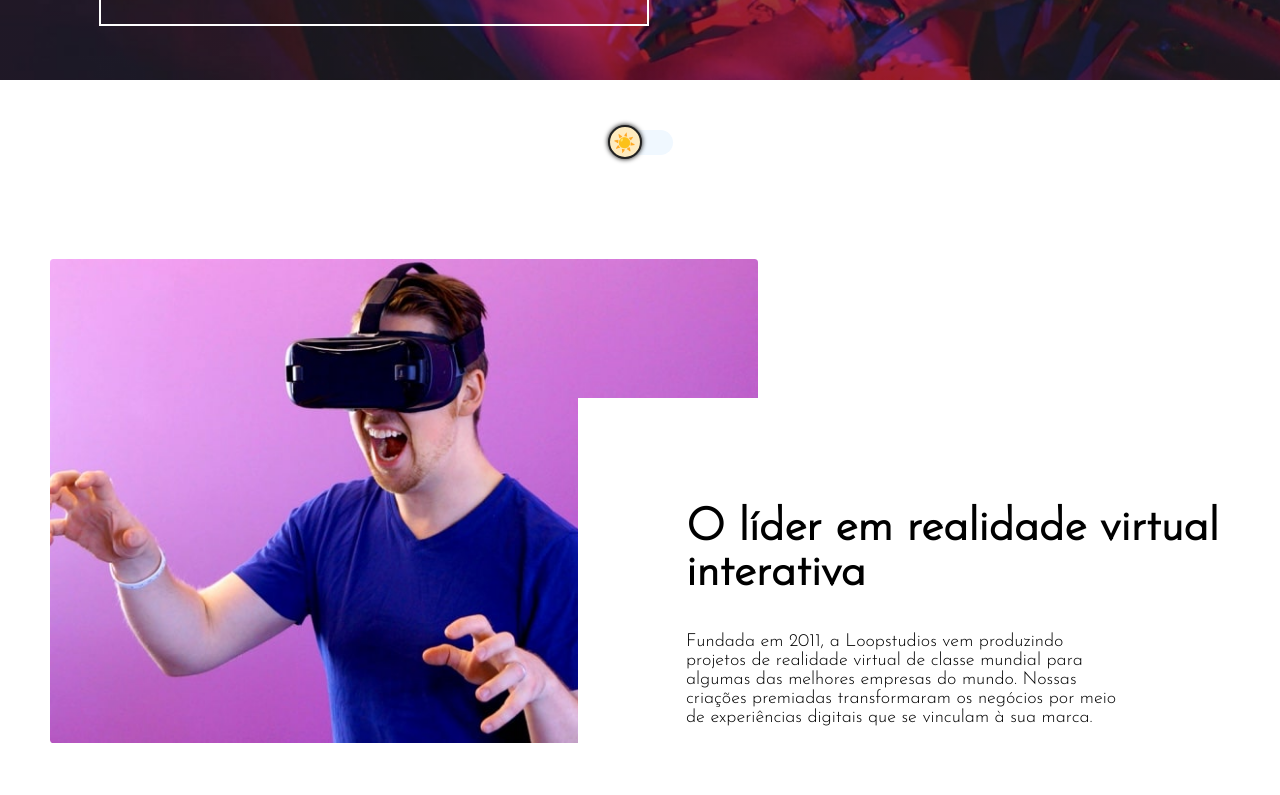
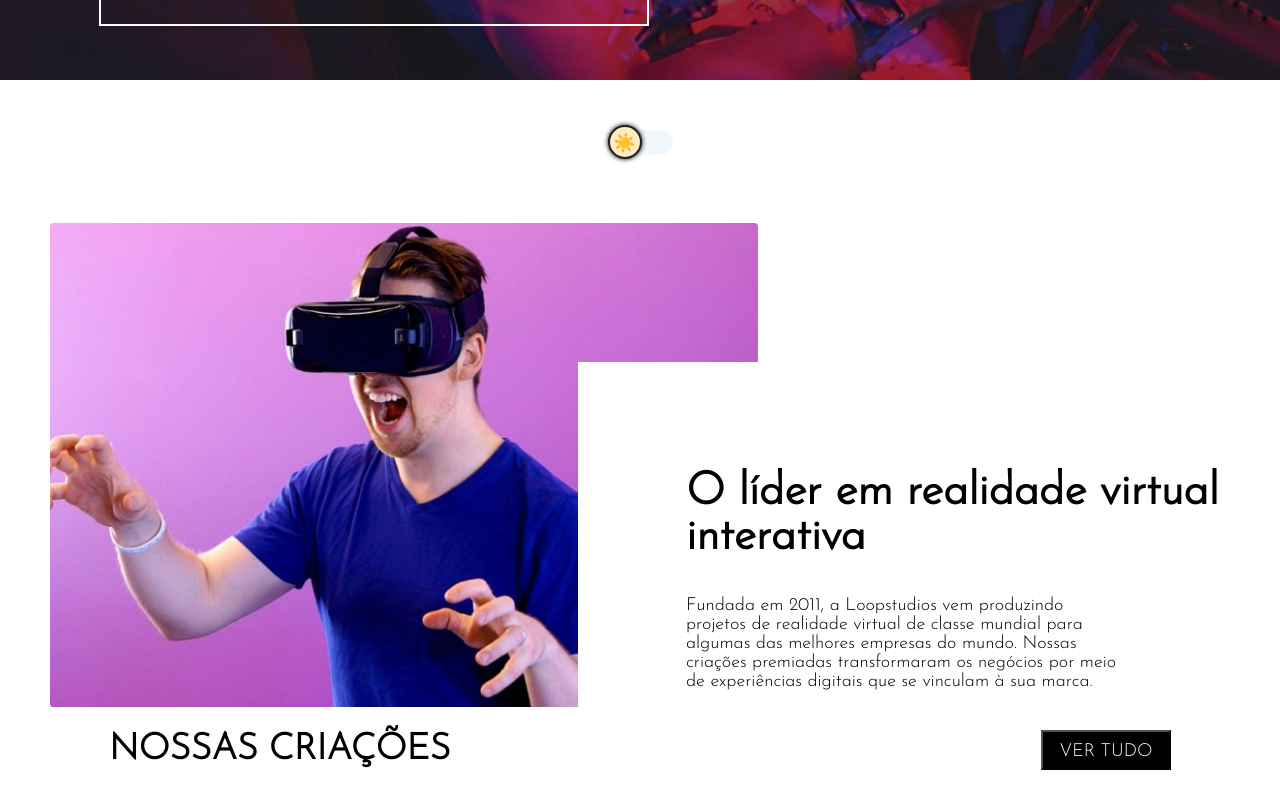
Before and after one commit to Guivieirasilva/loopstudios-landing-page-main, a React (Vite) app: page / in a window 1280 px wide. Shown: the part 520-1315 px from the top of the page. Built offline with nearby package versions, Linux system fonts and the light colour scheme.

Commit message:
Update styles.ts

```diff
--- a/src/ThemeConfigs/styles.ts
+++ b/src/ThemeConfigs/styles.ts
@@ -8,7 +8,7 @@ export const Container = styled.div`
    display: flex;
    flex-direction: column;
    align-items: center;
-   gap: 3rem;
+   gap: 1rem;
    #toggle{
       display:none;
    }
```
